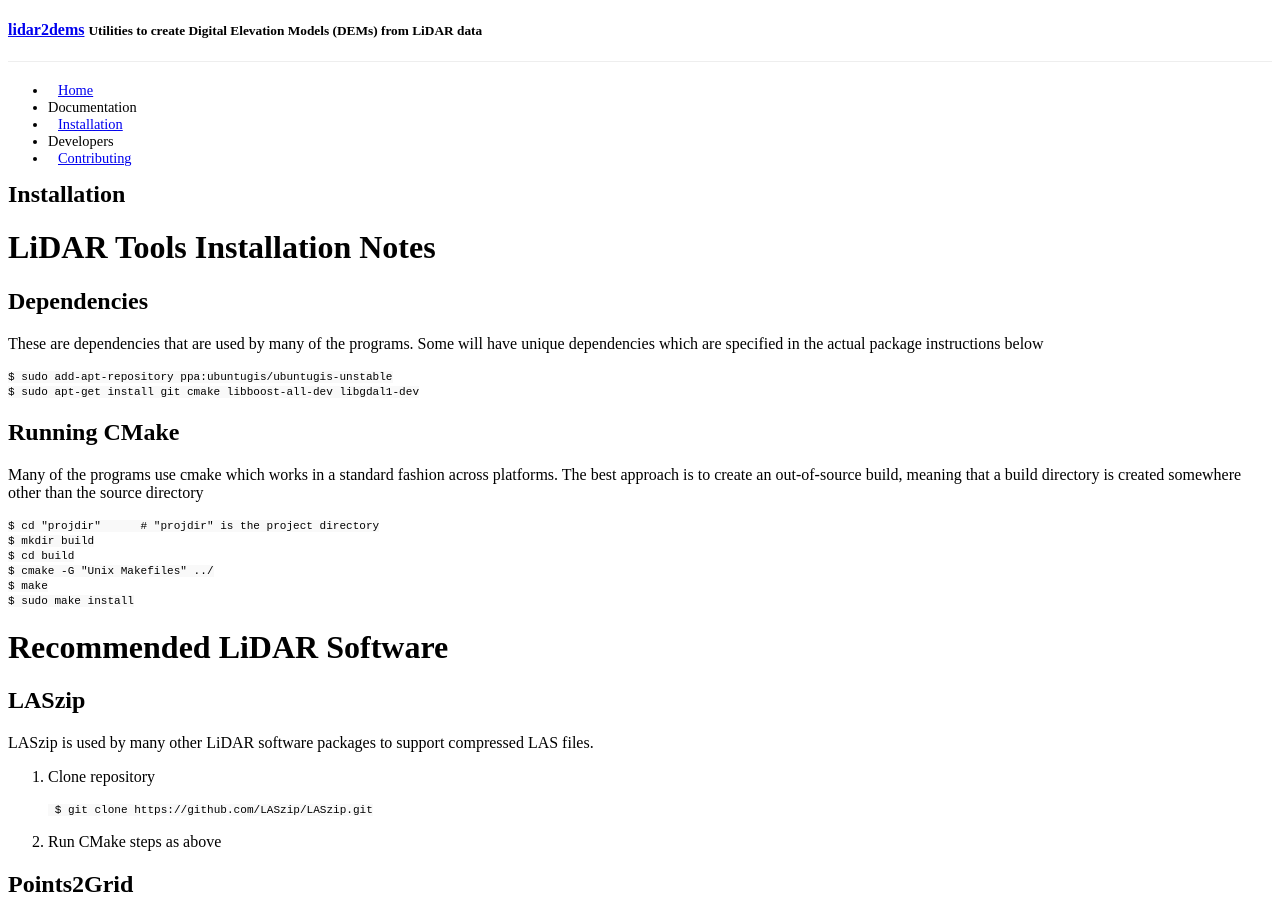
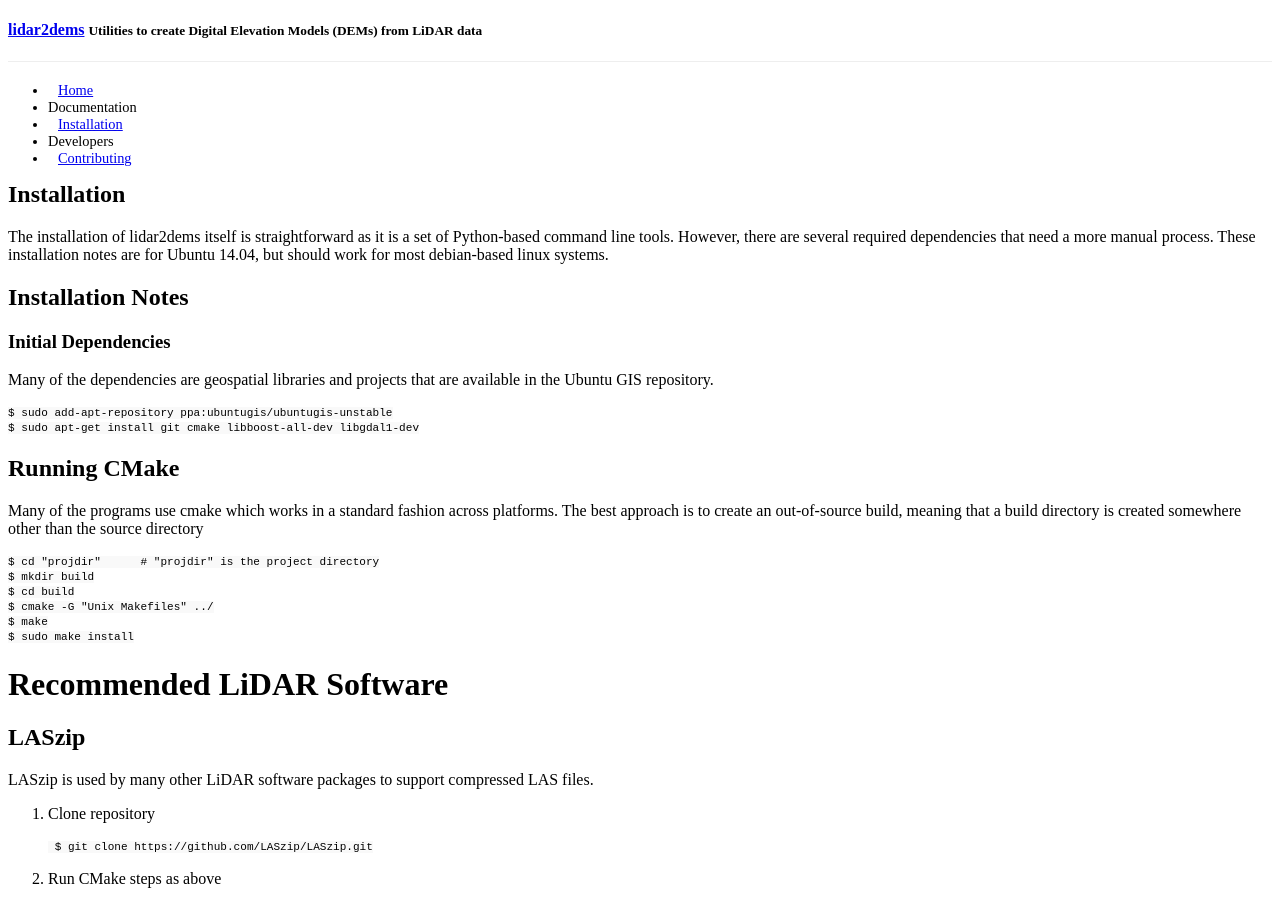
Before and after one commit to Applied-GeoSolutions/lidar2dems, a Jekyll site: the page built from _posts/2015-05-28-installation.md, in a window 1280 px wide and 900 px high. Built offline with Jekyll 4.4.1, drawn with Linux system fonts in a browser that asks for light colours; Markdown is read by kramdown in place of the engine named in the settings; a style sheet for code colours, icons or effects is not loaded.

Commit message:
installation updates

```diff
--- a/_posts/2015-05-28-installation.md
+++ b/_posts/2015-05-28-installation.md
@@ -5,10 +5,13 @@
 date: 2015-05-28 21:00:45
 ---
 
+The installation of lidar2dems itself is straightforward as it is a set of Python-based command line tools. However, there are several required dependencies that need a more manual process. These installation notes are for Ubuntu 14.04, but should work for most debian-based linux systems.
 
-# LiDAR Tools Installation Notes
-## Dependencies
-These are dependencies that are used by many of the programs. Some will have unique dependencies which are specified in the actual package instructions below
+## Installation Notes
+
+### Initial Dependencies
+Many of the dependencies are geospatial libraries and projects that are available in the Ubuntu GIS repository.
+
 ~~~~
 $ sudo add-apt-repository ppa:ubuntugis/ubuntugis-unstable
 $ sudo apt-get install git cmake libboost-all-dev libgdal1-dev
```
